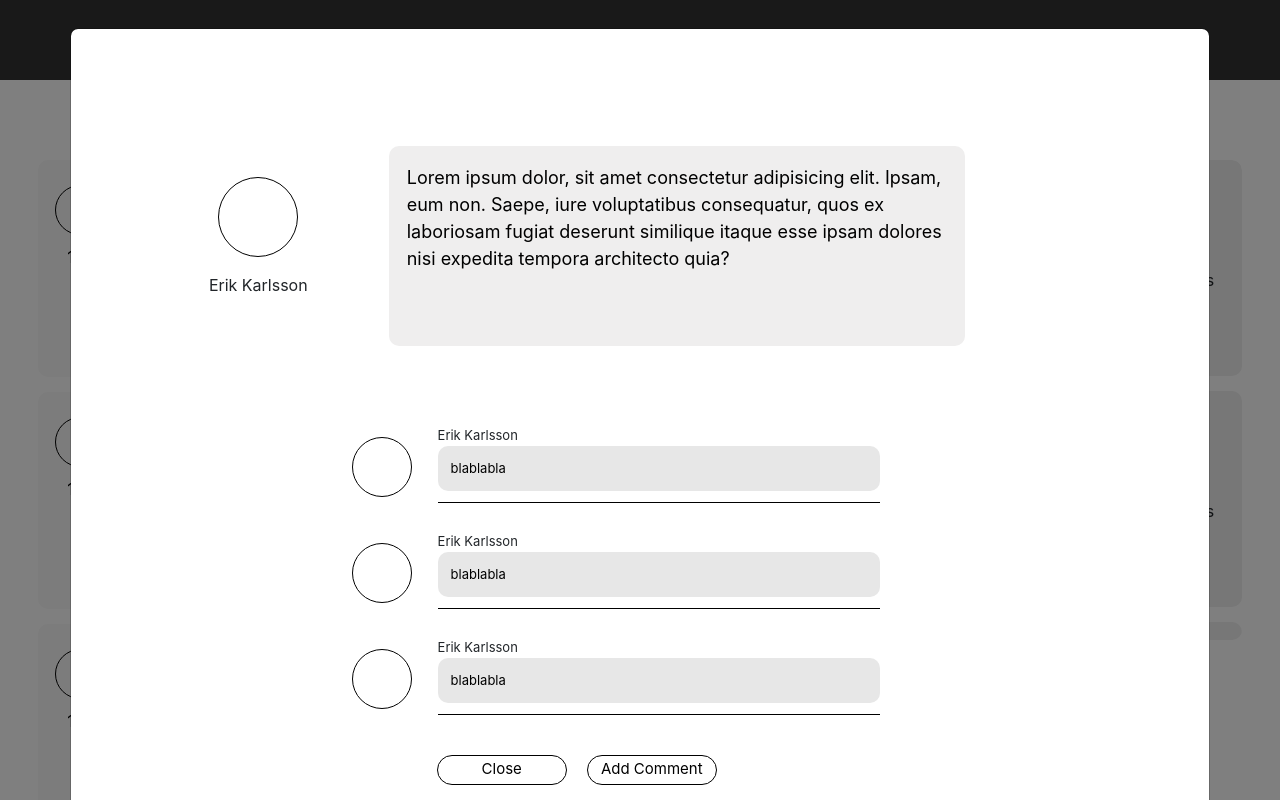
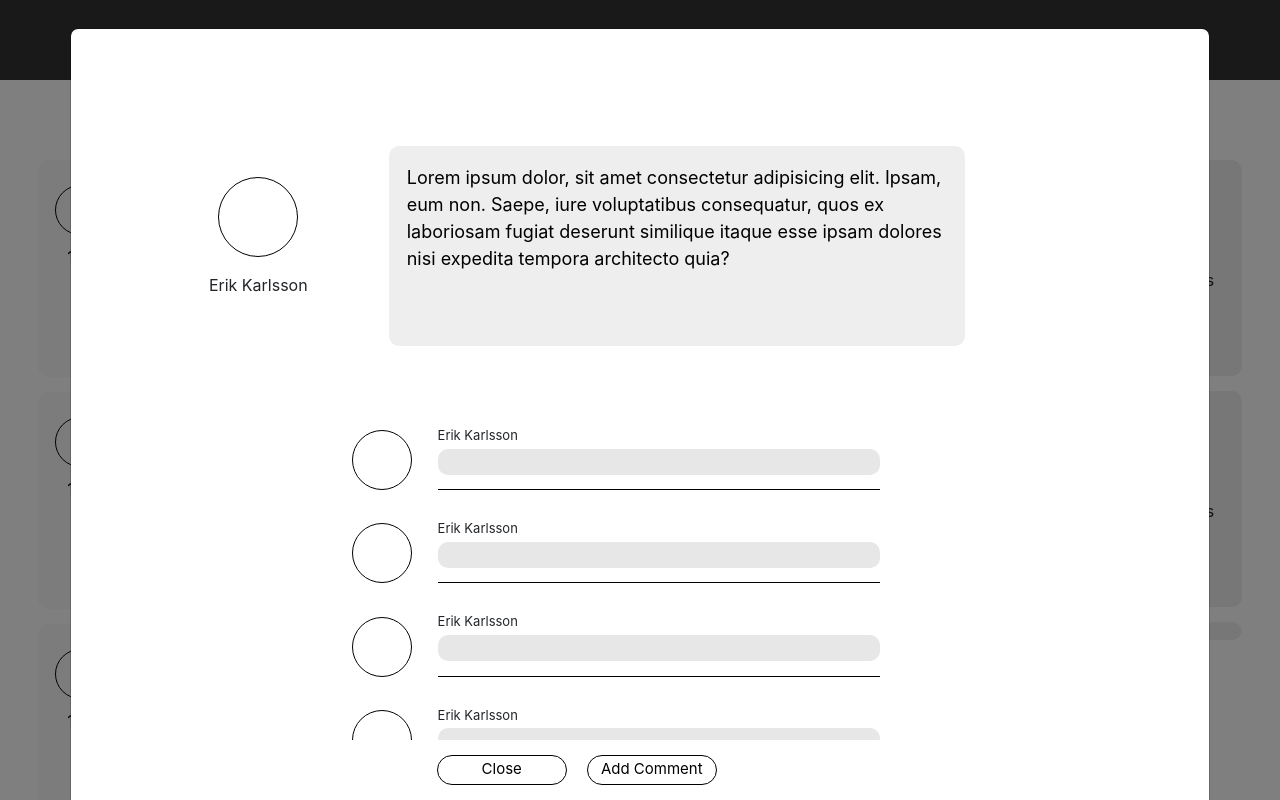
Before and after one commit to Erkzan/webproject, a React (Create React App) app in the folder client/: page / in a window 1280 px wide. Both pictures are taken after a click on the button 465 px from the left and 337 px from the top of the page. Shown: the top 800 px of the page. Built offline with nearby package versions, Linux system fonts and the light colour scheme.

Commit message:
comments push

```diff
--- a/client/src/components/Comments/Comments.tsx
+++ b/client/src/components/Comments/Comments.tsx
@@ -10,7 +10,7 @@ function Comments() {
        </div>
       <div className="right-divs">
         <div className="usernames">Erik Karlsson</div>
-        <div className="texts">blablabla</div>
+        <div className="texts"></div>
       </div>
     </div>
     </>
--- a/client/src/components/CommentsModal/CommentsModal.tsx
+++ b/client/src/components/CommentsModal/CommentsModal.tsx
@@ -9,6 +9,11 @@ interface CommentsModalProps {
   }
 
   const CommentsModal: React.FC<CommentsModalProps> = ({ show, handleClose }) => {
+    let Comment = [];
+
+    for(let i = 0; i < 12; i++){
+        Comment.push( <Comments/>)
+    }
 
   return (
     <>
@@ -30,15 +35,7 @@ interface CommentsModalProps {
                 </div>
                 </div>
             </div>
-            <Comments/>
-            <Comments/>
-            <Comments/>
-            <Comments/>
-            <Comments/>
-            <Comments/>
-            <Comments/>
-            <Comments/>
-            <Comments/>
+              {Comment}
             <div className="space"></div>
         </Modall.Body>
         <Modall.Footer className="foots">
```
